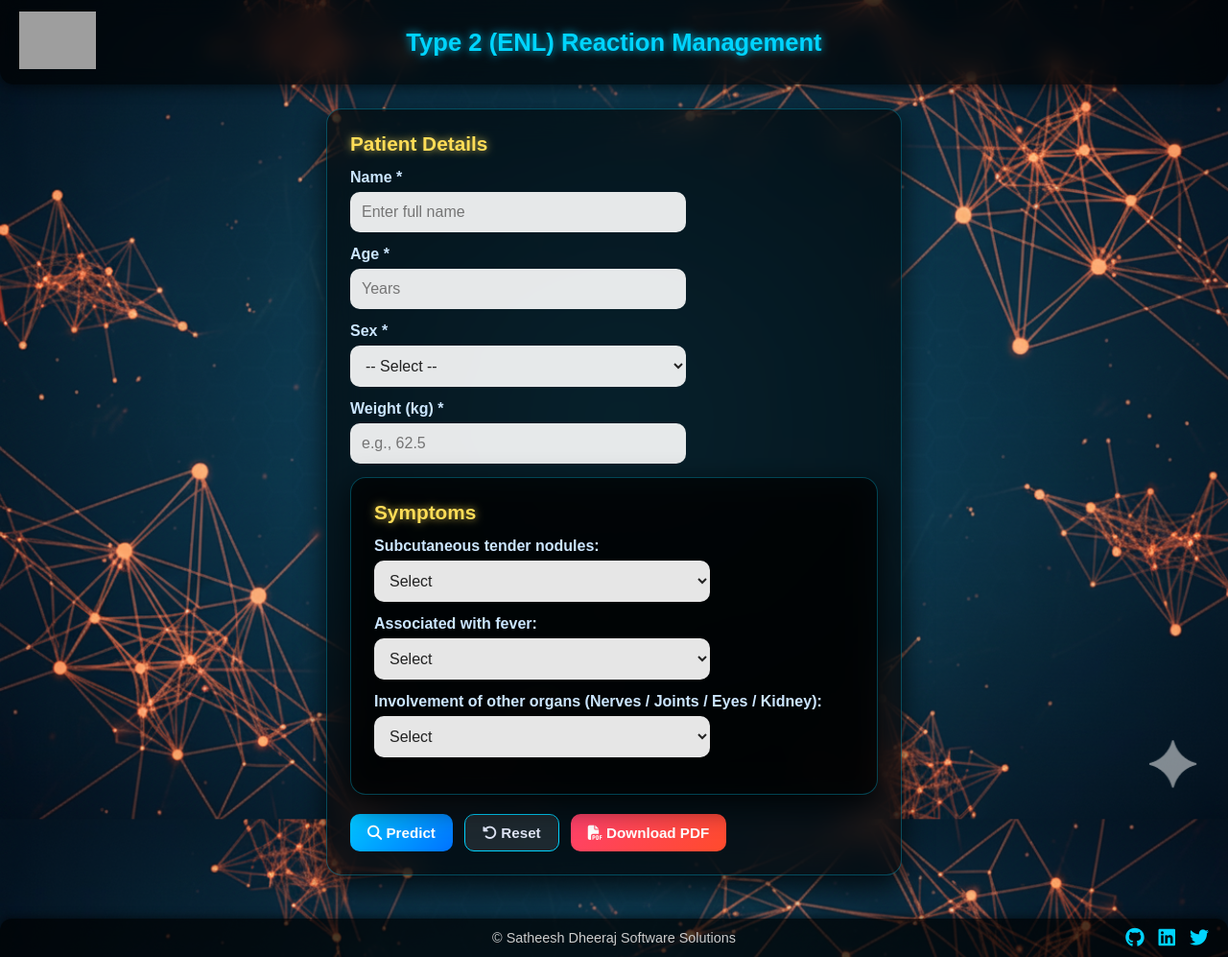
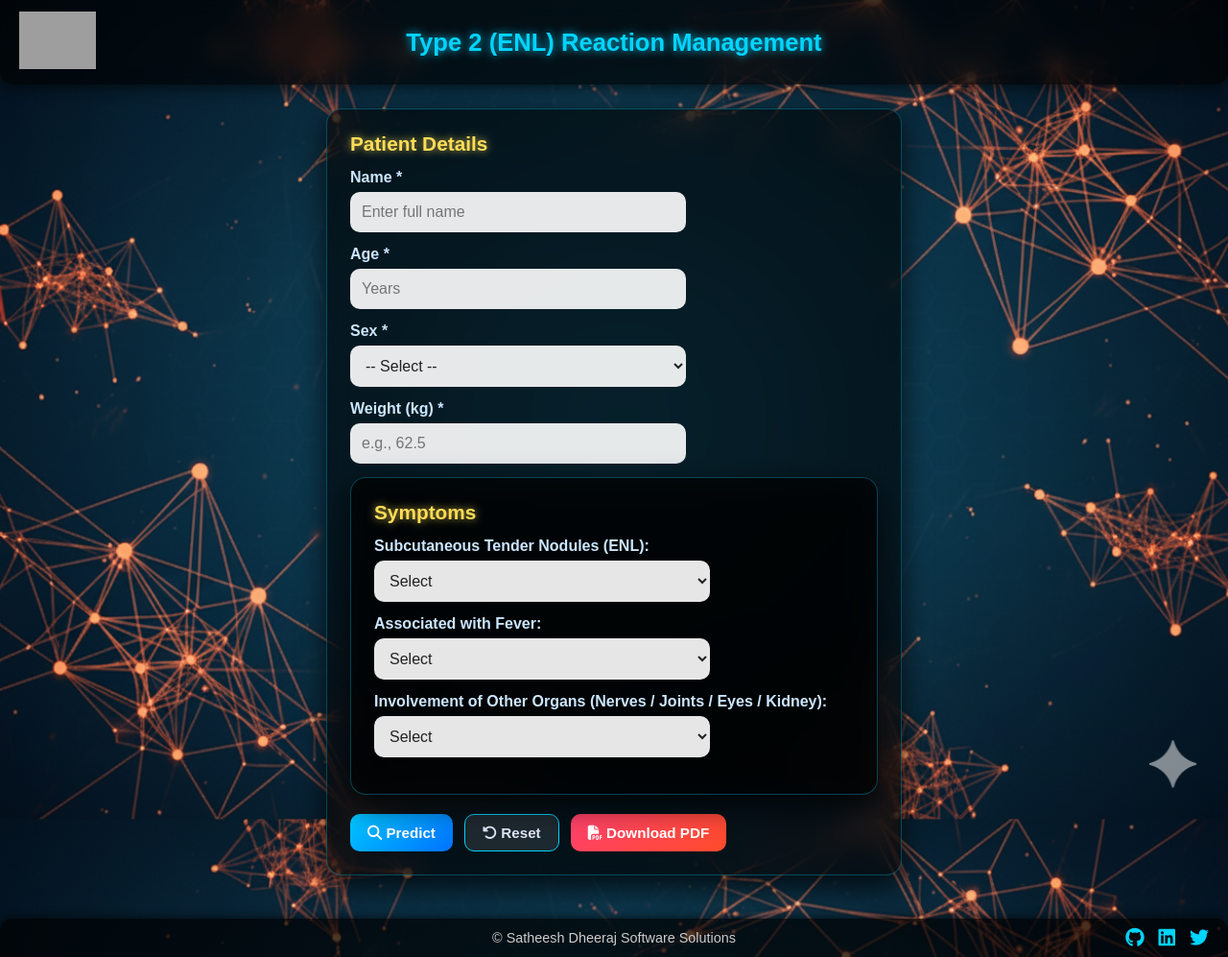
Before and after one commit to Dheeraj-Satheesh/ENL-Algorithm, a plain HTML site: page index.html in a window 1280 px wide. Shown: the whole page at 96% size. Drawn offline with nearby package versions, Linux system fonts and the light colour scheme; grey boxes are pictures that could not be loaded.

Commit message:
3. commit

```diff
--- a/index.html
+++ b/index.html
@@ -71,7 +71,7 @@
 
                 <!-- Subcutaneous tender nodules -->
                 <div class="form-group">
-                    <label for="nodules">Subcutaneous tender nodules:</label>
+                    <label for="nodules">Subcutaneous Tender Nodules (ENL):</label>
                     <select id="nodules" name="nodules">
                         <option value="" disabled selected>Select</option>
                         <option value="Yes">Yes</option>
@@ -81,7 +81,7 @@
 
                 <!-- Associated with fever -->
                 <div class="form-group">
-                    <label for="fever">Associated with fever:</label>
+                    <label for="fever">Associated with Fever:</label>
                     <select id="fever" name="fever">
                         <option value="" disabled selected>Select</option>
                         <option value="Yes">Yes</option>
@@ -91,7 +91,7 @@
 
                 <!-- Other organ involvement -->
                 <div class="form-group">
-                    <label for="organs">Involvement of other organs (Nerves / Joints / Eyes / Kidney):</label>
+                    <label for="organs">Involvement of Other Organs (Nerves / Joints / Eyes / Kidney):</label>
                     <select id="organs" name="organs">
                         <option value="" disabled selected>Select</option>
                         <option value="Yes">Yes</option>
```
